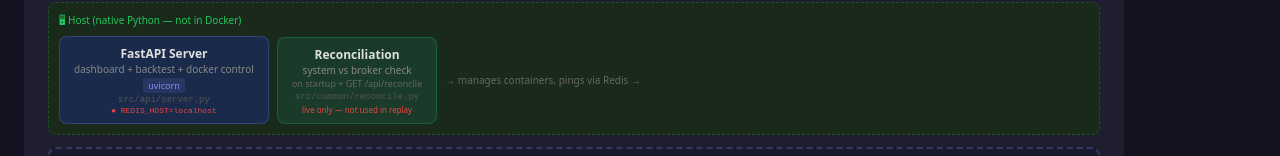
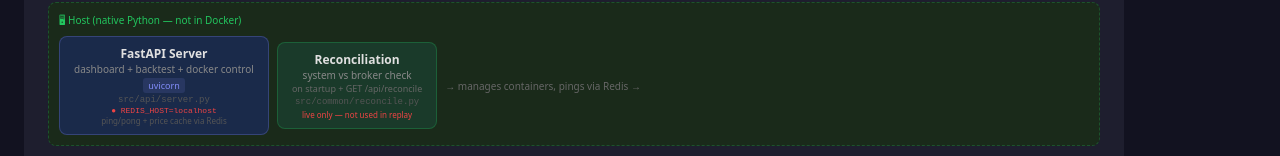
Before and after one commit to ProgramIsFun/EonTrading, a React (Vite) app in the folder frontend/: page / in a window 1280 px wide. Both pictures are taken after a click on the button "About". Shown: the part 429-585 px from the top of the page. Built offline with nearby package versions, Linux system fonts and the light colour scheme; no server answers.

Commit message:
Diagram: explain why API server needs Redis (ping/pong + price cache)

```diff
--- a/frontend/src/components/ArchitectureDiagram.tsx
+++ b/frontend/src/components/ArchitectureDiagram.tsx
@@ -112,6 +112,7 @@ export default function ArchitectureDiagram() {
               {processTag("uvicorn")}
               {pathTag("src/api/server.py")}
               {envReq("REDIS_HOST=localhost")}
+              <div style={{ fontSize: 8, color: "#555" }}>ping/pong + price cache via Redis</div>
             </div>
             <div style={boxStyle(INTERNAL)}>
               <div style={{ fontWeight: 600 }}>Reconciliation</div>
```
